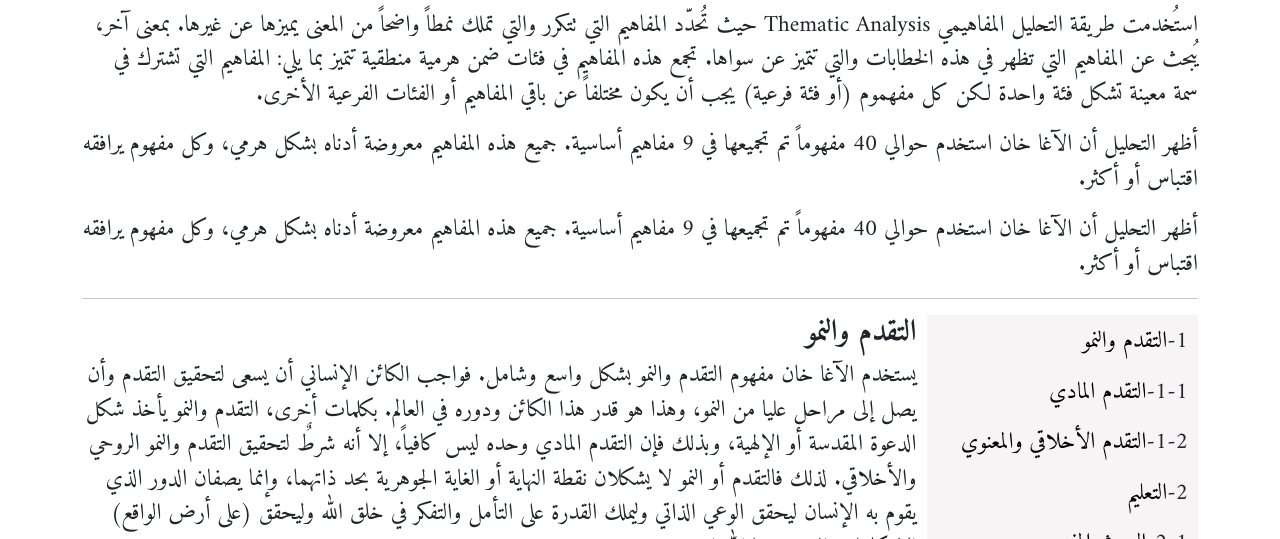
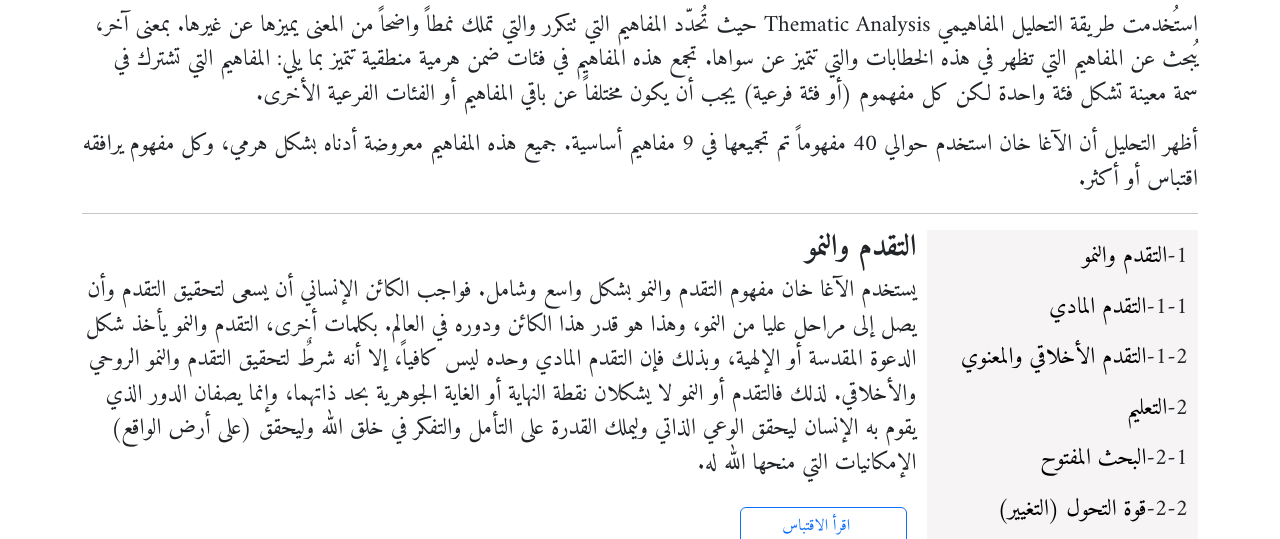
Before and after one commit to khederTa/Salamieh-Library, a Flask app: page / in a window 1280 px wide. Shown: the part 316-855 px from the top of the page. Run offline with Flask 2, Linux system fonts and the light colour scheme.

Commit message:
Update index.html

```diff
--- a/templates/index.html
+++ b/templates/index.html
@@ -34,8 +34,6 @@
             المعنى يميزها عن غيرها. بمعنى آخر، يُبحث عن المفاهيم التي تظهر في هذه الخطابات والتي تتميز عن سواها. تجمع
             هذه المفاهيم في فئات ضمن هرمية منطقية تتميز بما يلي: المفاهيم التي تشترك في سمة معينة تشكل فئة واحدة لكن كل
             مفهموم (أو فئة فرعية) يجب أن يكون مختلفاً عن باقي المفاهيم أو الفئات الفرعية الأخرى.</p>
-        <p>أظهر التحليل أن الآغا خان استخدم حوالي 40 مفهوماً تم تجميعها في 9 مفاهيم أساسية. جميع هذه المفاهيم معروضة
-            أدناه بشكل هرمي، وكل مفهوم يرافقه اقتباس أو أكثر. </p>
         <p>أظهر التحليل أن الآغا خان استخدم حوالي 40 مفهوماً تم تجميعها في 9 مفاهيم أساسية. جميع هذه المفاهيم معروضة
             أدناه بشكل هرمي، وكل مفهوم يرافقه اقتباس أو أكثر. </p>
 
```
